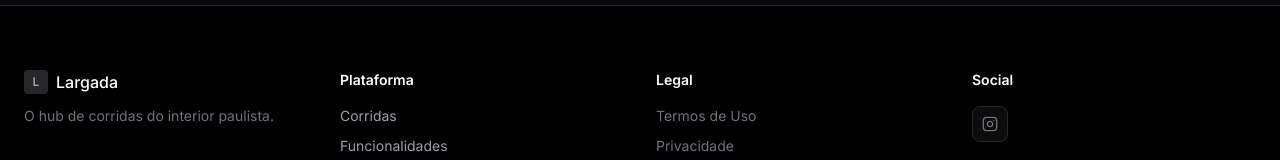
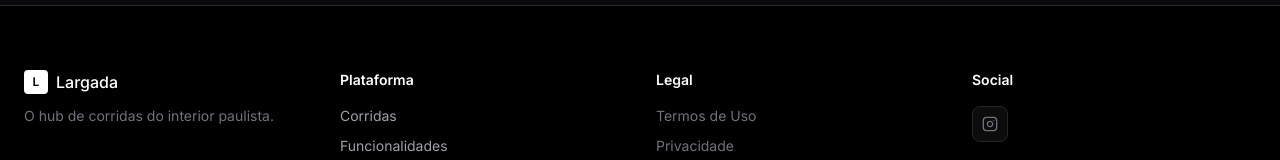
Before and after one commit to branzan-pablo/largada, a Next.js app: page / in a window 1280 px wide. Shown: the part 3031-3191 px from the top of the page. Built offline with nearby package versions, Linux system fonts and the light colour scheme; no server answers.

Commit message:
feat: changed primary color

```diff
--- a/src/app/(landing)/page.tsx
+++ b/src/app/(landing)/page.tsx
@@ -27,17 +27,6 @@ export default async function LandingPage() {
       {/* ==================== Hero Section ==================== */}
       <section className="relative bg-black bg-grid pt-40 pb-20 overflow-hidden">
         <div className="max-w-7xl mx-auto px-6 flex flex-col items-center text-center">
-          {/* Badge */}
-          {/* <div className="inline-flex items-center gap-2 px-3 py-1 rounded-full border border-zinc-800 bg-zinc-900/50 backdrop-blur-sm mb-8">
-            <span className="relative flex h-2 w-2">
-              <span className="animate-ping absolute inline-flex h-full w-full rounded-full bg-emerald-400 opacity-75" />
-              <span className="relative inline-flex rounded-full h-2 w-2 bg-emerald-500" />
-            </span>
-            <span className="text-xs font-medium text-zinc-300">
-              Disponível em Rio Preto e região
-            </span>
-          </div> */}
-
           {/* Headline */}
           <h1 className="text-5xl md:text-6xl font-bold text-white tracking-tight mb-6 leading-[1.1]">
             Encontre seu ritmo.
@@ -282,8 +271,8 @@ export default async function LandingPage() {
             {/* Brand */}
             <div className="col-span-2 sm:col-span-1">
               <div className="flex items-center gap-2 mb-3">
-                <div className="w-6 h-6 bg-zinc-800 rounded flex items-center justify-center">
-                  <span className="text-zinc-400 font-semibold text-xs">L</span>
+                <div className="w-6 h-6 bg-white rounded flex items-center justify-center">
+                  <span className="text-black font-semibold text-xs">L</span>
                 </div>
                 <span className="text-white font-medium">Largada</span>
               </div>
```
